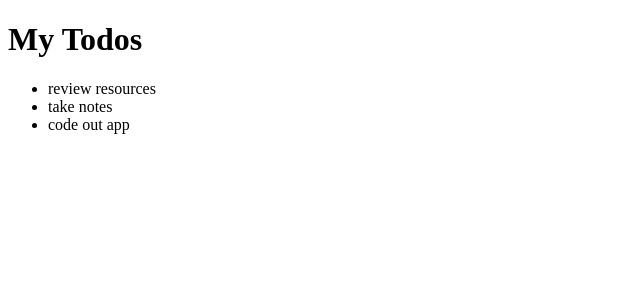
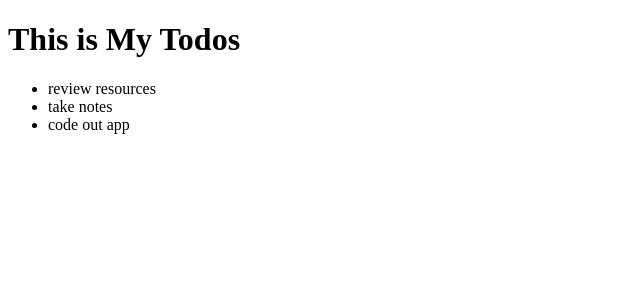
Before and after one commit to mholechissa/React-26-2, a React (Vite) app: page / in a window 1280 px wide. Shown: the top 300 px of the page, without its empty margins (0-640 px from the left). Built offline with nearby package versions, Linux system fonts and the light colour scheme.

Commit message:
Fix todo app and prepare PR

```diff
--- a/src/App.jsx
+++ b/src/App.jsx
@@ -7,7 +7,7 @@ function App() {
   ]
 return (
 <div>
-  <h1>My Todos</h1>
+  <h1>This is My Todos</h1>
   <ul>
   {todoList.map((todo) => ( <li key={todo.id}>{todo.title}</li>
 ))}
```
